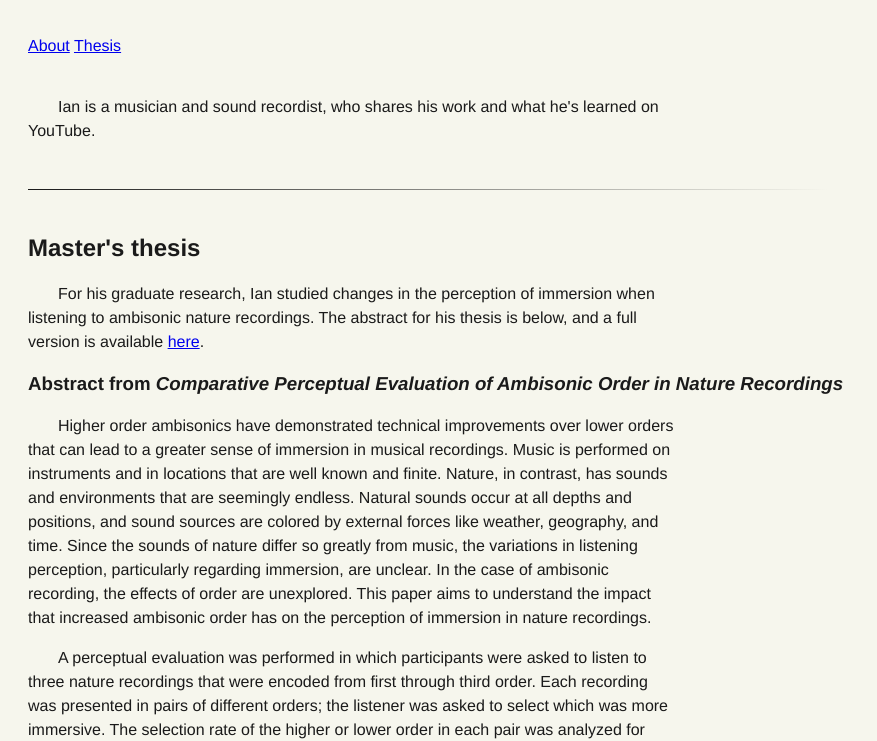
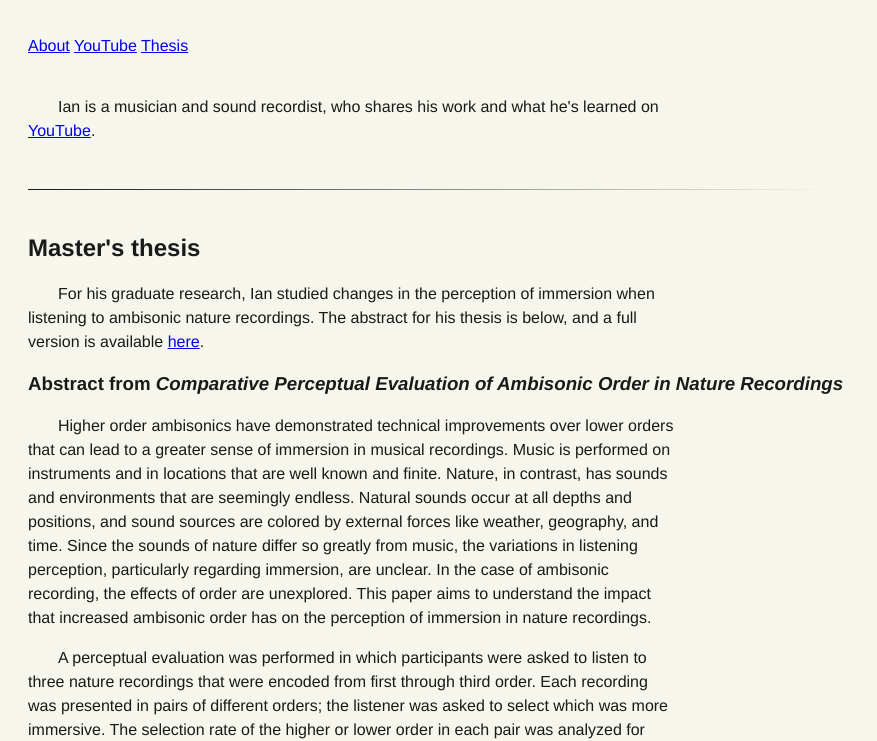
Before and after one commit to ianmcnally/intunewithian, a plain HTML site: page index.html in a window 1280 px wide. Shown: the part 61-802 px from the top of the page, without its empty margins (0-877 px from the left). Drawn offline with Linux system fonts and the light colour scheme.

Commit message:
youtube link

```diff
--- a/index.html
+++ b/index.html
@@ -34,6 +34,7 @@
     </h1>
     <nav>
       <a href="#about">About</a>
+      <a href="https://www.youtube.com/@intunewithian">YouTube</a>
       <a href="#thesis">Thesis</a>
     </nav>
     <article id="about">
@@ -41,7 +42,7 @@
         About
       </h2>
       <p>
-        Ian is a musician and sound recordist, who shares his work and what he's learned on YouTube.
+      Ian is a musician and sound recordist, who shares his work and what he's learned on <a href="https://www.youtube.com/@intunewithian">YouTube<a>.
       </p>
     </article>
     <section id="thesis">
```
